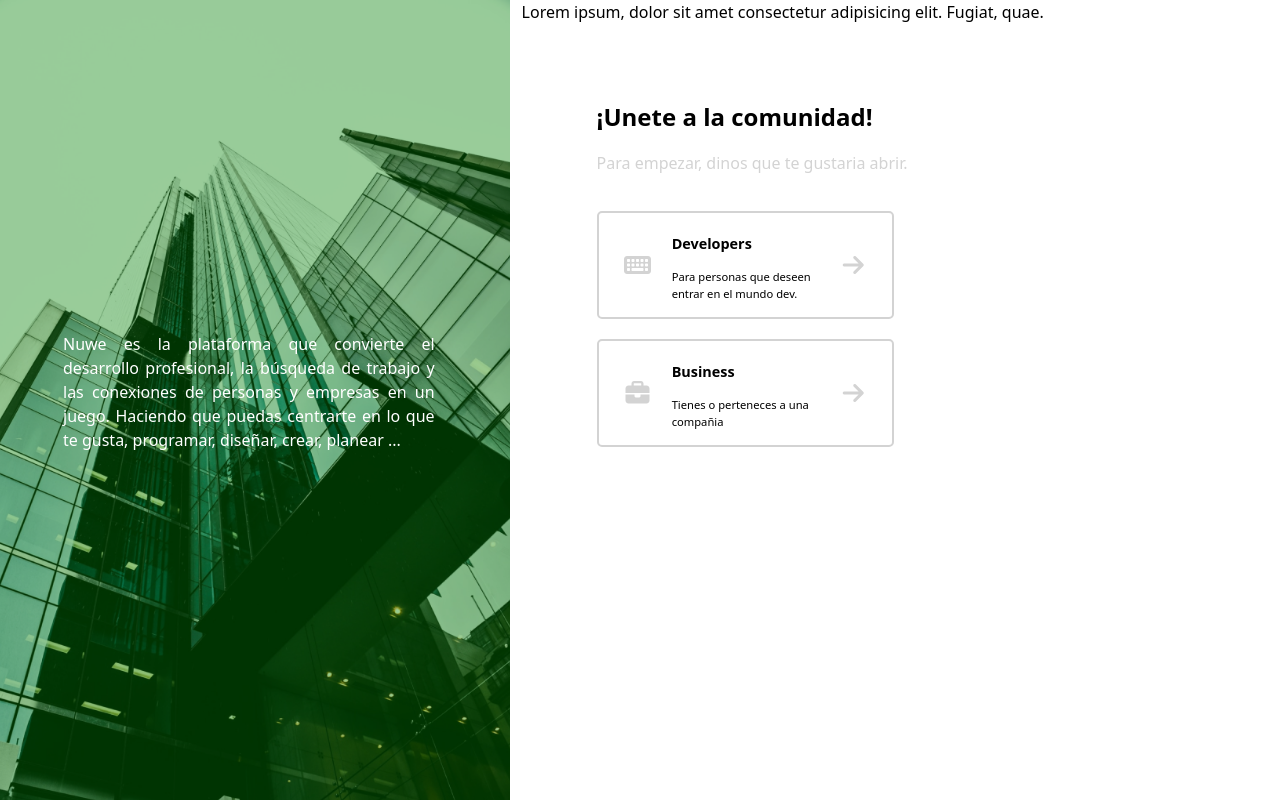
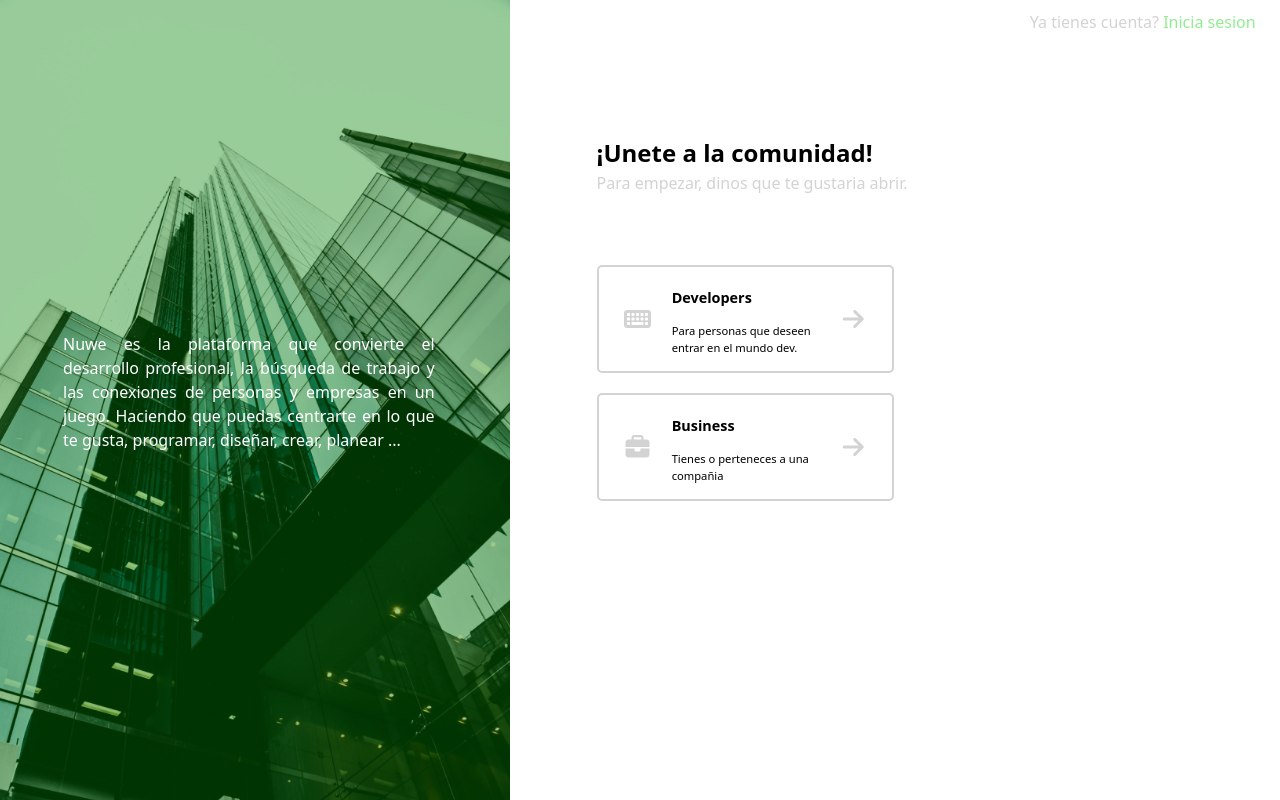
Before and after one commit to NakoWhiteDevity/HackatonNuwe2021FrontCMFG, an Angular app: page / in a window 1280 px wide. Shown: the top 800 px of the page. Built offline with nearby package versions, Linux system fonts and the light colour scheme.

Commit message:
primer registro realizado

```diff
--- a/src/app/componentes/registro1/registro1.component.html
+++ b/src/app/componentes/registro1/registro1.component.html
@@ -1,5 +1,5 @@
 <div class="superior">
-    <div>Lorem ipsum, dolor sit amet consectetur adipisicing elit. Fugiat, quae.</div>
+    <p>Ya tienes cuenta? <a href="" class="is">Inicia sesion</a> </p>
 </div>
 
 <div class="navegacion">
@@ -11,6 +11,7 @@
 
     <div class="botones">
 
+        <a href="https://www.google.es">
             <div class="botonregistro">
                 <div class="icono">
                     <i class="fas fa-keyboard icono"></i>
@@ -23,7 +24,9 @@
                     <i class="fas fa-arrow-right"></i>
                 </div>
             </div>
+        </a>
 
+        <a href="">
             <div class="botonregistro">
                 <div class="icono">
                     <i class="fas fa-briefcase"></i>
@@ -36,6 +39,7 @@
                     <i class="fas fa-arrow-right"></i>
                 </div>
             </div>
+        </a>
 
     </div>
 
--- a/src/assets/css/_registro1.sass
+++ b/src/assets/css/_registro1.sass
@@ -1,3 +1,15 @@
+a
+    text-decoration: none
+.superior
+    display: flex
+    justify-content: flex-end
+    align-items: center
+    p
+        color: lightgrey
+        padding: 10px
+        a
+            text-decoration: none
+            color: lightgreen
 .navegacion
     min-width: 100%
     min-height: 60%
@@ -6,46 +18,53 @@
     justify-content: left
     align-items: left
     flex-direction: column
-    .unete
-        font-size: 1.5rem
-        font-weight: 700
-    .paraempezar
-        color: lightgrey
-    .botonregistro
-        display: flex
-        margin: 20px 0px
-        padding: 10px 20px
-        max-width: 40%
-        border-radius: 5px
-        border: 2px solid lightgrey
-        .icono,.flechavance
+    .presentacion
+        .unete
+            font-size: 1.5rem
+            font-weight: 700
+            margin: 0px
+            padding: 0px
+        .paraempezar
+            color: lightgrey
+            margin: 0px
+            padding: 0px
+    .botones
+        margin-top: 50px
+        .botonregistro
             display: flex
-            justify-content: center
-            align-items: center
-            min-height: 100%
-            max-width: 15%
-            i
-                padding: 30px
-                font-size: 1.5rem
-                color: lightgrey
-        .texto
-            min-height:100%
-            min-width: 50%
-            .titulo,.subtitulo
-                min-width: 100%
-                min-height: 50%
-                margin: 0px
-                padding: 0px 15px
+            margin: 20px 0px
+            padding: 10px 20px
+            max-width: 40%
+            border-radius: 5px
+            border: 2px solid lightgrey
+            .icono,.flechavance
                 display: flex
-                justify-content: left
+                justify-content: center
                 align-items: center
-            .titulo
-                font-size: 0.9rem
-                font-weight: 700
-            .subtitulo
-                font-size: 0.7rem
-        &:hover
-            border: 2px solid green
-            .icono,.flechavance
+                min-height: 100%
+                max-width: 15%
                 i
-                    color: lightgreen
+                    padding: 30px
+                    font-size: 1.5rem
+                    color: lightgrey
+            .texto
+                min-height:100%
+                min-width: 50%
+                .titulo,.subtitulo
+                    min-width: 100%
+                    min-height: 50%
+                    margin: 0px
+                    padding: 0px 15px
+                    display: flex
+                    justify-content: left
+                    align-items: center
+                .titulo
+                    font-size: 0.9rem
+                    font-weight: 700
+                .subtitulo
+                    font-size: 0.7rem
+            &:hover
+                border: 2px solid green
+                .icono,.flechavance
+                    i
+                        color: lightgreen
--- a/src/assets/css/_zonabg.sass
+++ b/src/assets/css/_zonabg.sass
@@ -21,4 +21,4 @@
         padding: 75px
         text-align: justify
         color: white
-        font-weight: 300
+        font-weight: 500
```
Lines whose indentation alone changed are shown as unchanged.
